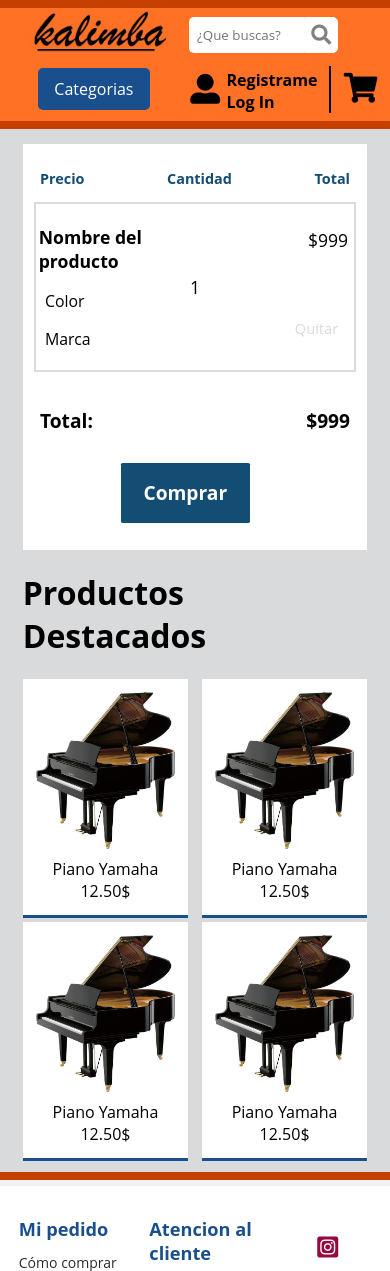
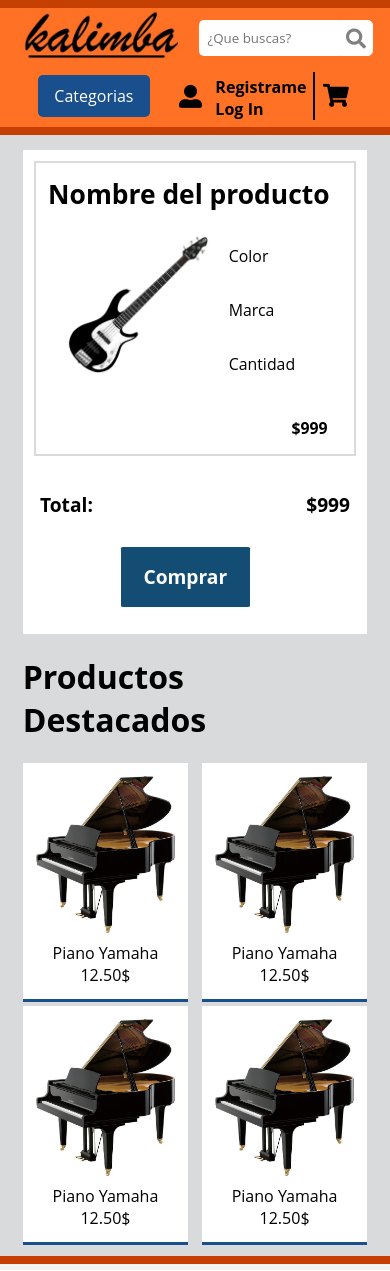
Before and after one commit to MargaritaHazana/grupo_4_kalimbaMusica, a Node server app: page /productCart in a window 390 px wide. Shown: the top 1271 px of the page. Run offline with Node 20, Linux system fonts and the light colour scheme; some libraries are stand-ins or nearby versions.

Commit message:
Correcciones a la vista del carrito

```diff
--- a/site/public/stylesheets/carrito.css
+++ b/site/public/stylesheets/carrito.css
@@ -44,6 +44,9 @@
     width: 33%;
     font-size: 90%;
     margin: 0px 0px 1% 6%;
+}
+.cant-mobile {
+    display: none;
 }
 .cant {
     width: 33%;
@@ -102,16 +105,47 @@
     }
 }
 
+@media(max-width: 680px) {
+    .foto-container{
+        margin-top: 6%;
+    }
+}
 @media(max-width: 576px) {
+    .titulos {
+        display: none;
+    }
+    .prod-resumen {
+        width: 100%;
+        padding: 3%;
+        justify-content: center;
+    }
     .prod-name {
-        font-size: 100%;
-        margin-bottom: 1%;
+        font-size: 150%;
+        margin: 0px;
     }
     .foto-container {
+        width: 50%;
+    }
+    .caracteristicas {
+        margin-top: 6%;
+        display: flex;
+        flex-direction: column;
+    }
+    .cant-mobile {
+        display: block;
+    }
+    .precio {
+        font-weight: bold;
+        font-size: 100%;
+        width: 100%;
+        text-align: right;
+        margin-top: 27%;
+    }
+    .cant {
         display: none;
     }
-    .titulo {
-        font-size: 90%;
+    .final {
+        display: none;
     }
     .quitar {
         margin-left: 68%;
--- a/site/public/stylesheets/detail.css
+++ b/site/public/stylesheets/detail.css
@@ -137,6 +137,11 @@
     font-weight: bold;
     margin-bottom: 5%;
 }
+.boton{
+    border: none;
+    background-color: none;
+    color: grey;
+}
 /* Cambios sección productos destacados */
 .P002{
     margin-left: 2%;
--- a/site/public/stylesheets/stylehome.css
+++ b/site/public/stylesheets/stylehome.css
@@ -458,8 +458,15 @@
         padding-left: 4%;
     }
     .DIV001{
-        margin-right: 4%;
-        margin-left: 4%;
+        margin-right: 3%;
+        margin-left: 3%;
+    }
+    .user{
+        margin-left: 5%;
+    }
+    .cart{
+        margin-left: 7%;
+        padding-left: 3%;
     }
     .DIV004{
         margin-right: 4%;
@@ -495,9 +502,18 @@
         display: none;
     }
 }
+@media(max-width: 700px){
+    .IMG000 {
+        margin-right: 0px;
+    }
+    .H000{
+        font-size: 100%;
+    }
+}
 @media (max-width: 670px){
     .DIV001 {
-        margin-right: 11%;
+        margin-right: 1%;
+        margin-left: 0px;
     }
 }
 @media(max-width: 568px){
@@ -514,7 +530,7 @@
         display: none;
     }
     .SDIV002{
-        width: 90%;
+        display: none;
     }
     .SDIV0021{
         display: none;
@@ -576,7 +592,18 @@
         margin: 25%;
     }
 }
+@media(max-width: 470px){
+    .user{
+        margin-left: 0px;
+    }
+}
 @media(max-width: 425px){
+    .user i{
+        font-size: 100%;
+    }
+    .cart i{
+        font-size: 100%;
+    }
     .redes{
         padding-left: 6%;
     }
--- a/site/src/controllers/AlfaCont.js
+++ b/site/src/controllers/AlfaCont.js
@@ -3,7 +3,7 @@
 let rutaProductosJson = path.join(__dirname, '../../data/Products.json');
 let productos = fs.readFileSync( rutaProductosJson, 'utf-8');
 let dataProductos = JSON.parse(productos)
-console.log(dataProductos)
+
 AlfaCont = {
     // Renderiza la view del Index
     index: function(req,res){
--- a/site/src/views/partials/header.ejs
+++ b/site/src/views/partials/header.ejs
@@ -20,7 +20,7 @@
         </div>
         <!-- Registrarte / Iniciar Sesion -->
         <div class="SDIV002">
-            <div class="SDIV0021">
+            <!-- <div class="SDIV0021">  -->
                 <div class="user">
                     <i class="fas fa-user-alt"></i>
                 </div>
@@ -28,7 +28,7 @@
                 <div class="cart">
                     <i class="fas fa-shopping-cart"></i>
                 </div>
-            </div>
+            <!-- </div> -->
         </div>
     </div>
     <!-- SEGUNDA PARTE DEL HEADER - CATEGORIAS -->
--- a/site/src/views/productCart.ejs
+++ b/site/src/views/productCart.ejs
@@ -21,6 +21,8 @@
                     <div class="caracteristicas">
                         <p>Color</p>
                         <p> Marca </p>
+                        <p class="cant-mobile">Cantidad</p>
+                        <p class="cant-mobile precio">$999</p>
                     </div>
                 </div>
 
--- a/site/src/views/productDetail.ejs
+++ b/site/src/views/productDetail.ejs
@@ -69,6 +69,12 @@
                     Añadir a mi carrito
                 </button>
 
+                <form action="/product/delete:?_method:DELETE" method="get" >
+                    <button type="submit" class="boton">Eliminar </button>
+                </form>
+                <form action="/product/edit" method="get" >
+                    <button type="submit" class="boton">Editar </button>
+                </form>
             </section>
 
         </div>
```
